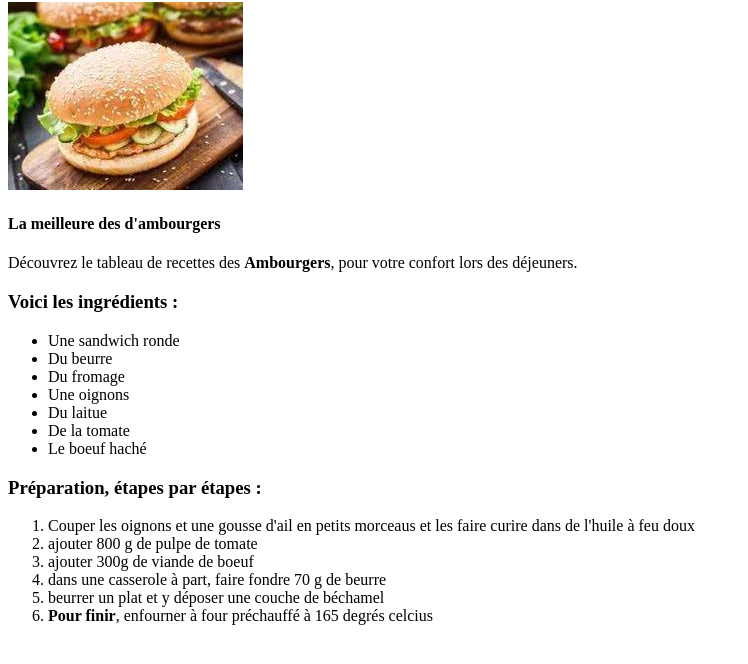
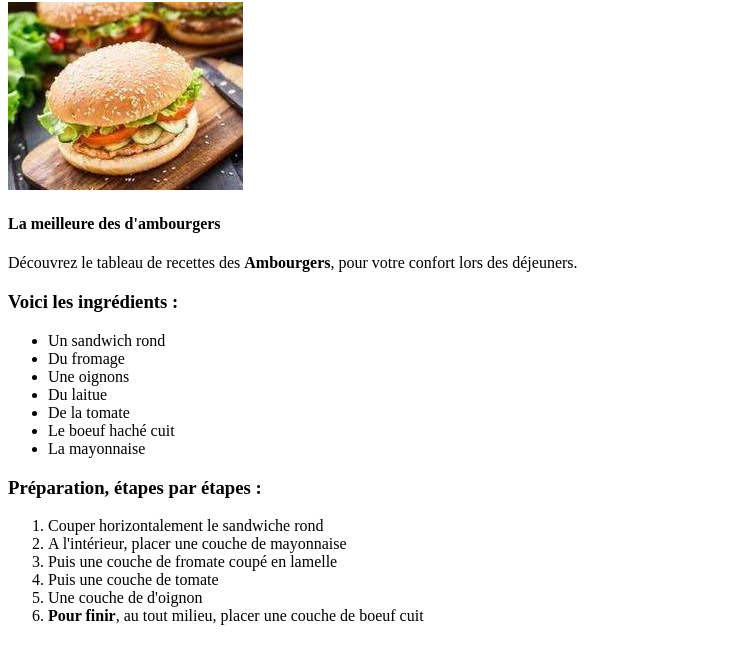
Before and after one commit to McDau/odin-recipes, a plain HTML site: page recipes/ambourger.html in a window 1280 px wide. Shown: the part 78-742 px from the top of the page, without its empty margins (0-748 px from the left). Drawn offline with Linux system fonts and the light colour scheme.

Commit message:
Two Html pages linked from index.html; changes on lasagna and ambourger commited

```diff
--- a/recipes/ambourger.html
+++ b/recipes/ambourger.html
@@ -13,23 +13,23 @@
         <p>Découvrez le tableau de recettes des <strong>Ambourgers</strong>, pour votre confort lors des déjeuners.</p>
         <h3>Voici les ingrédients : </h3>
             <ul>
-                <li>Une sandwich ronde</li>
-                <li>Du beurre</li>
+                <li>Un sandwich rond</li>
                 <li>Du fromage </li>
                 <li>Une oignons</li>
                 <li>Du laitue</li>
                 <li>De la tomate</li>
-                <li>Le boeuf haché</li>
+                <li>Le boeuf haché cuit</li>
+                <li>La mayonnaise</li>
             </ul>
         <h3>Préparation, étapes par étapes :</h3>
             <ol>
-                <li>Couper les oignons et une gousse d'ail en petits morceaus
-                    et les faire curire dans de l'huile à feu doux</li>
-                <li>ajouter 800 g de pulpe de tomate</li>
-                <li>ajouter 300g de viande de boeuf</li>
-                <li>dans une casserole à part, faire fondre 70 g de beurre</li>
-                <li>beurrer un plat et y déposer une couche de béchamel</li>
-                <li><strong>Pour finir</strong>, enfourner à four préchauffé à 165 degrés celcius</li>
+                <li>Couper horizontalement le sandwiche rond</li>
+                <li>A l'intérieur, placer une couche de mayonnaise</li>
+                <li>Puis une couche de fromate coupé en lamelle</li>
+                <li>Puis une couche de tomate</li>
+                <li>Une couche de d'oignon</li>
+                <li><strong>Pour finir</strong>, au tout milieu, placer une couche
+                    de boeuf cuit</li>
 
             </ol>
 
```
Also changed, not shown: recipes/lasagna.html (+1 -1 lines), recipes/losagna.html (deleted, +0 -41 lines), recipes/milk.html (deleted, +0 -13 lines), Images/lasagne.jpeg.
